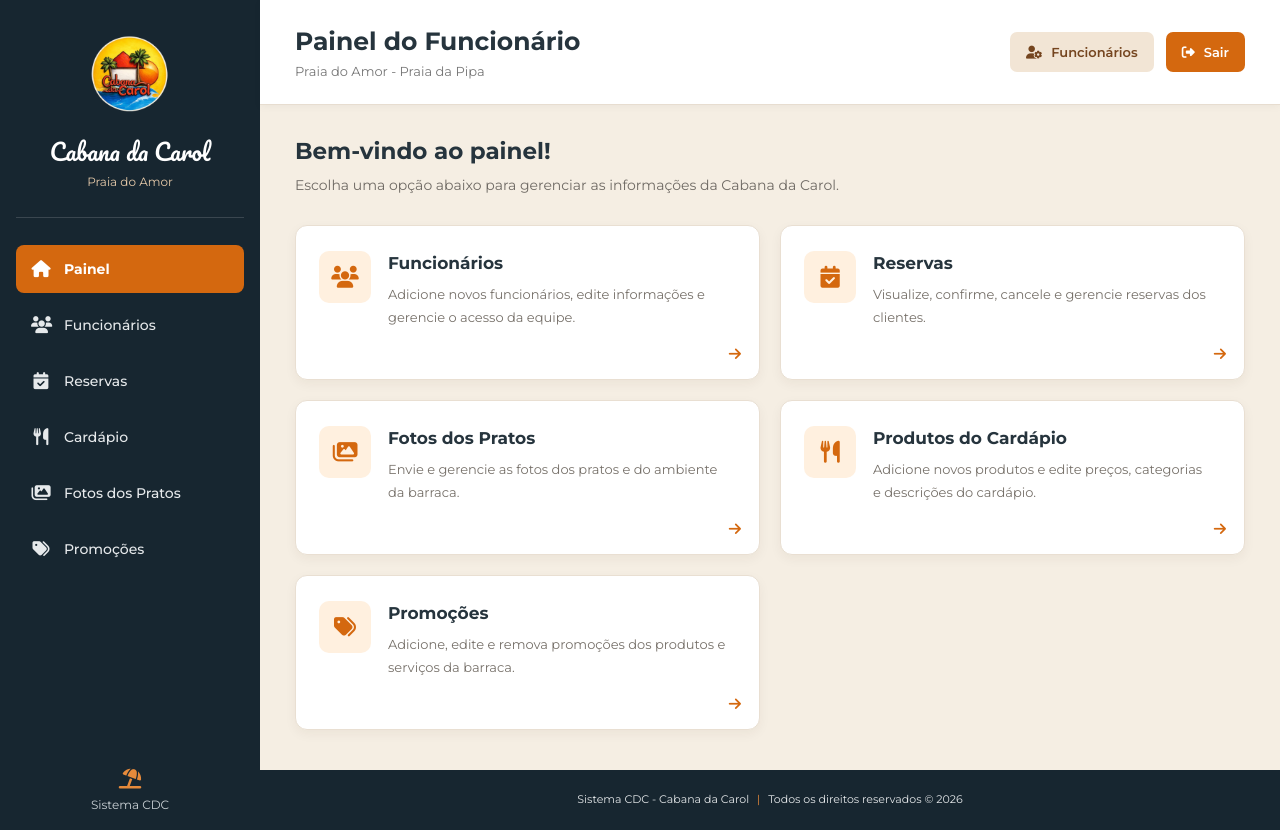
After one commit to srtaslv/sistema_cdc, a Django app: page /pagina-func/ in a window 1280 px wide. The commit adds this page. Run offline with Django 5.2, Linux system fonts and the light colour scheme; parts of the project's set-up code (start-up, migrations or seed data) failed here and were passed over.

Commit message:
adicionei tela inicial do funcionario

```diff
--- a/banco_de_dados/templates/funcionario.html
+++ b/banco_de_dados/templates/funcionario.html
@@ -53,7 +53,7 @@
                 Localização
             </a>
 
-            <a href="{% url 'pagina_contatos' %}" class="ativo">
+            <a href="{% url 'pagina_contatos' %}">
                 <i class="fa-solid fa-phone"></i>
                 Contato
             </a>
--- /dev/null
+++ b/banco_de_dados/templates/inicio_funcionario.html
@@ -0,0 +1,238 @@
+
+{% load static %}
+<!DOCTYPE html>
+<html lang="pt-BR">
+<head>
+    <meta charset="UTF-8">
+    <meta name="viewport" content="width=device-width, initial-scale=1.0">
+
+    <title>Painel do Funcionário - Cabana da Carol</title>
+
+    <link rel="stylesheet" href="{% static 'css/inicio_funcionario.css' %}">
+
+    <link rel="preconnect" href="https://fonts.googleapis.com">
+    <link rel="preconnect" href="https://fonts.gstatic.com" crossorigin>
+
+    <link href="https://fonts.googleapis.com/css2?family=Montserrat:wght@400;500;600;700;800&family=Pacifico&display=swap"
+          rel="stylesheet">
+
+    <link rel="stylesheet"
+          href="https://cdnjs.cloudflare.com/ajax/libs/font-awesome/6.5.2/css/all.min.css">
+</head>
+
+<body>
+
+    <div class="estrutura-painel">
+
+        <!-- MENU LATERAL -->
+        <aside class="menu-lateral">
+
+            <div class="identidade-marca">
+                <img src="{% static 'img/logo.png' %}"
+                     alt="Logo da Cabana da Carol">
+
+                <h2>Cabana da Carol</h2>
+                <p>Praia do Amor</p>
+            </div>
+
+            <nav class="navegacao">
+
+                <a href="{% url 'inicio_funcionario' %}"
+                   class="item-menu ativo">
+                    <i class="fa-solid fa-house"></i>
+                    <span>Painel</span>
+                </a>
+
+                <a href="#funcionarios" class="item-menu">
+                    <i class="fa-solid fa-users"></i>
+                    <span>Funcionários</span>
+                </a>
+
+                <a href="#reservas" class="item-menu">
+                    <i class="fa-solid fa-calendar-check"></i>
+                    <span>Reservas</span>
+                </a>
+
+                <a href="#cardapio" class="item-menu">
+                    <i class="fa-solid fa-utensils"></i>
+                    <span>Cardápio</span>
+                </a>
+
+                <a href="#fotos-pratos" class="item-menu">
+                    <i class="fa-solid fa-images"></i>
+                    <span>Fotos dos Pratos</span>
+                </a>
+
+                <a href="{% url 'promocoes' %}" class="item-menu">
+                    <i class="fa-solid fa-tags"></i>
+                    <span>Promoções</span>
+                </a>
+
+            </nav>
+
+            <div class="rodape-menu">
+                <i class="fa-solid fa-umbrella-beach"></i>
+                <p>Sistema CDC</p>
+            </div>
+
+        </aside>
+
+
+        <!-- ÁREA PRINCIPAL -->
+        <main class="conteudo-principal">
+
+            <!-- CABEÇALHO -->
+            <header class="cabecalho">
+
+                <div class="titulo-cabecalho">
+                    <h1>Painel do Funcionário</h1>
+                    <p>Praia do Amor - Praia da Pipa</p>
+                </div>
+
+                <div class="acoes-cabecalho">
+
+                    <a href="#funcionarios" class="botao-funcionarios">
+                        <i class="fa-solid fa-user-gear"></i>
+                        <span>Funcionários</span>
+                    </a>
+
+                    <a href="{% url 'pagina_inicial' %}" class="botao-sair">
+                        <i class="fa-solid fa-right-from-bracket"></i>
+                        <span>Sair</span>
+                    </a>
+
+                </div>
+
+            </header>
+
+
+            <!-- CONTEÚDO DO PAINEL -->
+            <section class="area-painel">
+
+                <div class="boas-vindas">
+                    <h2>Bem-vindo ao painel!</h2>
+
+                    <p>
+                        Escolha uma opção abaixo para gerenciar
+                        as informações da Cabana da Carol.
+                    </p>
+                </div>
+
+
+                <!-- QUADRINHOS DO PAINEL -->
+                <div class="grade-cartoes">
+
+                    <!-- FUNCIONÁRIOS -->
+                    <a href="#funcionarios" class="cartao">
+                        <div class="icone-cartao">
+                            <i class="fa-solid fa-users"></i>
+                        </div>
+
+                        <div class="informacoes-cartao">
+                            <h3>Funcionários</h3>
+
+                            <p>
+                                Adicione novos funcionários, edite
+                                informações e gerencie o acesso da equipe.
+                            </p>
+                        </div>
+
+                        <i class="fa-solid fa-arrow-right seta-cartao"></i>
+                    </a>
+
+
+                    <!-- RESERVAS -->
+                    <a href="#reservas" class="cartao">
+                        <div class="icone-cartao">
+                            <i class="fa-solid fa-calendar-check"></i>
+                        </div>
+
+                        <div class="informacoes-cartao">
+                            <h3>Reservas</h3>
+
+                            <p>
+                                Visualize, confirme, cancele e gerencie
+                                reservas dos clientes.
+                            </p>
+                        </div>
+
+                        <i class="fa-solid fa-arrow-right seta-cartao"></i>
+                    </a>
+
+
+                    <!-- FOTOS DOS PRATOS -->
+                    <a href="#fotos-pratos" class="cartao">
+                        <div class="icone-cartao">
+                            <i class="fa-solid fa-images"></i>
+                        </div>
+
+                        <div class="informacoes-cartao">
+                            <h3>Fotos dos Pratos</h3>
+
+                            <p>
+                                Envie e gerencie as fotos dos pratos
+                                e do ambiente da barraca.
+                            </p>
+                        </div>
+
+                        <i class="fa-solid fa-arrow-right seta-cartao"></i>
+                    </a>
+
+
+                    <!-- PRODUTOS DO CARDÁPIO -->
+                    <a href="#cardapio" class="cartao">
+                        <div class="icone-cartao">
+                            <i class="fa-solid fa-utensils"></i>
+                        </div>
+
+                        <div class="informacoes-cartao">
+                            <h3>Produtos do Cardápio</h3>
+
+                            <p>
+                                Adicione novos produtos e edite preços,
+                                categorias e descrições do cardápio.
+                            </p>
+                        </div>
+
+                        <i class="fa-solid fa-arrow-right seta-cartao"></i>
+                    </a>
+
+
+                    <!-- PROMOÇÕES -->
+                    <a href="{% url 'promocoes' %}" class="cartao">
+                        <div class="icone-cartao">
+                            <i class="fa-solid fa-tags"></i>
+                        </div>
+
+                        <div class="informacoes-cartao">
+                            <h3>Promoções</h3>
+
+                            <p>
+                                Adicione, edite e remova promoções
+                                dos produtos e serviços da barraca.
+                            </p>
+                        </div>
+
+                        <i class="fa-solid fa-arrow-right seta-cartao"></i>
+                    </a>
+
+                </div>
+
+            </section>
+
+
+            <!-- RODAPÉ -->
+            <footer class="rodape">
+                <p>
+                    Sistema CDC - Cabana da Carol
+                    <span>|</span>
+                    Todos os direitos reservados © 2026
+                </p>
+            </footer>
+
+        </main>
+
+    </div>
+
+</body>
+</html>
--- a/banco_de_dados/urls.py
+++ b/banco_de_dados/urls.py
@@ -16,7 +16,7 @@ Including another URLconf
 """
 from django.contrib import admin
 from django.urls import path
-from core.views import listar_tabelas, cadastrar_bdd, pagina_inicial, pagina_contatos, cardapio, pagina_localizacao, pagina_funcionario, cardapio_teste, cadastrar_reserva, reserva_sucesso, promocoes
+from core.views import listar_tabelas, cadastrar_bdd, pagina_inicial, pagina_contatos, cardapio, pagina_localizacao, pagina_funcionario, cardapio_teste, cadastrar_reserva, reserva_sucesso, promocoes, inicio_funcionario
 
 urlpatterns = [
     path('reservas/', cadastrar_reserva, name='cadastrar_reserva'),
@@ -30,6 +30,7 @@ urlpatterns = [
     path('cadastrar_bdd/', cadastrar_bdd, name='cadastrar_bdd'),
     path('localizacao/', pagina_localizacao, name='pagina_localizacao'),
     path('promocoes/', promocoes, name='promocoes'),
+    path('pagina-func/', inicio_funcionario, name='inicio_funcionario'),
 
     path('admin/', admin.site.urls),
 ]
--- a/core/views.py
+++ b/core/views.py
@@ -42,7 +42,10 @@ def pagina_localizacao(request):
     return render (request, 'loc.html')
 
 def pagina_funcionario(request):
-    return render (request, 'funcionario.html')
+    if request.method == 'POST':
+        return redirect('inicio_funcionario')
+
+    return render(request, 'funcionario.html')
 
 
 def cardapio_teste(request):
@@ -79,3 +82,6 @@ def reserva_sucesso(request):
 
 def promocoes(request):
     return render(request, 'promocoes.html')
+
+def inicio_funcionario(request):
+    return render(request, 'inicio_funcionario.html')
--- /dev/null
+++ b/static/css/inicio_funcionario.css
@@ -0,0 +1,455 @@
+
+/* CONFIGURAÇÃO GERAL */
+
+* {
+    margin: 0;
+    padding: 0;
+    box-sizing: border-box;
+}
+
+html,
+body {
+    width: 100%;
+    min-height: 100%;
+}
+
+body {
+    font-family: "Montserrat", sans-serif;
+    background-color: #f5eee3;
+    color: #26343d;
+}
+
+a {
+    text-decoration: none;
+    color: inherit;
+}
+
+.estrutura-painel {
+    display: flex;
+    min-height: 100vh;
+}
+
+
+/* MENU LATERAL */
+
+.menu-lateral {
+    width: 260px;
+    min-width: 260px;
+    min-height: 100vh;
+    display: flex;
+    flex-direction: column;
+    background-color: #172630;
+    color: #ffffff;
+    padding: 25px 16px 18px;
+}
+
+
+/* LOGO E NOME */
+
+.identidade-marca {
+    text-align: center;
+    padding: 5px 8px 28px;
+    border-bottom: 1px solid rgba(255, 255, 255, 0.15);
+}
+
+.identidade-marca img {
+    width: 90px;
+    height: 90px;
+    object-fit: contain;
+    margin-bottom: 10px;
+}
+
+.identidade-marca h2 {
+    font-family: "Pacifico", cursive;
+    font-size: 23px;
+    font-weight: 400;
+    color: #ffffff;
+    line-height: 1.5;
+}
+
+.identidade-marca p {
+    font-size: 12px;
+    color: #e5c9a9;
+    margin-top: 5px;
+}
+
+
+/* OPÇÕES DO MENU */
+
+.navegacao {
+    display: flex;
+    flex-direction: column;
+    gap: 8px;
+    margin-top: 27px;
+}
+
+.item-menu {
+    display: flex;
+    align-items: center;
+    gap: 13px;
+    min-height: 48px;
+    padding: 13px 15px;
+    border-radius: 8px;
+    color: #e6e9eb;
+    font-size: 14px;
+    font-weight: 500;
+    transition: background-color 0.2s, color 0.2s;
+}
+
+.item-menu i {
+    width: 20px;
+    text-align: center;
+    font-size: 17px;
+}
+
+.item-menu:hover,
+.item-menu.ativo {
+    background-color: #d4680f;
+    color: #ffffff;
+}
+
+.item-menu.ativo {
+    font-weight: 700;
+}
+
+
+/* RODAPÉ DO MENU */
+
+.rodape-menu {
+    margin-top: auto;
+    padding-top: 25px;
+    text-align: center;
+    color: #c9d0d4;
+    font-size: 12px;
+}
+
+.rodape-menu i {
+    color: #e68a3b;
+    font-size: 20px;
+    margin-bottom: 8px;
+}
+
+
+/* CONTEÚDO PRINCIPAL */
+
+.conteudo-principal {
+    flex: 1;
+    min-width: 0;
+    min-height: 100vh;
+    display: flex;
+    flex-direction: column;
+    background-color: #f5eee3;
+}
+
+
+/* CABEÇALHO */
+
+.cabecalho {
+    min-height: 105px;
+    display: flex;
+    justify-content: space-between;
+    align-items: center;
+    gap: 20px;
+    padding: 22px 35px;
+    background-color: #ffffff;
+    border-bottom: 1px solid #e7ddd0;
+    box-shadow: 0 2px 8px rgba(0, 0, 0, 0.04);
+}
+
+.titulo-cabecalho h1 {
+    font-size: 25px;
+    font-weight: 700;
+    color: #26343d;
+}
+
+.titulo-cabecalho p {
+    margin-top: 7px;
+    color: #777777;
+    font-size: 13px;
+}
+
+.acoes-cabecalho {
+    display: flex;
+    align-items: center;
+    gap: 12px;
+}
+
+.botao-funcionarios,
+.botao-sair {
+    display: flex;
+    align-items: center;
+    justify-content: center;
+    gap: 9px;
+    padding: 12px 16px;
+    border-radius: 7px;
+    font-size: 13px;
+    font-weight: 600;
+    transition: background-color 0.2s;
+}
+
+.botao-funcionarios {
+    background-color: #f2e5d5;
+    color: #75451f;
+}
+
+.botao-funcionarios:hover {
+    background-color: #e8d4bb;
+}
+
+.botao-sair {
+    background-color: #d4680f;
+    color: #ffffff;
+}
+
+.botao-sair:hover {
+    background-color: #b95608;
+}
+
+
+/* ÁREA DO PAINEL */
+
+.area-painel {
+    flex: 1;
+    padding: 32px 35px 40px;
+}
+
+.boas-vindas {
+    margin-bottom: 27px;
+}
+
+.boas-vindas h2 {
+    font-size: 23px;
+    font-weight: 700;
+    color: #26343d;
+}
+
+.boas-vindas p {
+    margin-top: 9px;
+    font-size: 14px;
+    line-height: 1.7;
+    color: #6f6a64;
+}
+
+
+/* QUADRINHOS */
+
+.grade-cartoes {
+    display: grid;
+    grid-template-columns: repeat(2, minmax(0, 1fr));
+    gap: 20px;
+    align-items: stretch;
+}
+
+.cartao {
+    position: relative;
+    display: flex;
+    align-items: flex-start;
+    gap: 17px;
+    min-height: 155px;
+    padding: 25px 23px;
+    background-color: #ffffff;
+    border: 1px solid #e9dfd2;
+    border-radius: 12px;
+    box-shadow: 0 4px 12px rgba(65, 47, 29, 0.05);
+    transition: transform 0.2s, box-shadow 0.2s, border-color 0.2s;
+}
+
+.cartao:hover {
+    transform: translateY(-3px);
+    border-color: #d4680f;
+    box-shadow: 0 7px 18px rgba(65, 47, 29, 0.10);
+}
+
+
+/* ÍCONES DOS QUADRINHOS */
+
+.icone-cartao {
+    flex-shrink: 0;
+    display: flex;
+    align-items: center;
+    justify-content: center;
+    width: 52px;
+    height: 52px;
+    border-radius: 10px;
+    background-color: #fff0df;
+    color: #d4680f;
+    font-size: 22px;
+}
+
+.informacoes-cartao {
+    flex: 1;
+    min-width: 0;
+    padding-right: 10px;
+}
+
+.informacoes-cartao h3 {
+    margin: 2px 0 10px;
+    font-size: 17px;
+    font-weight: 700;
+    color: #26343d;
+}
+
+.informacoes-cartao p {
+    font-size: 13px;
+    line-height: 1.8;
+    color: #77716a;
+}
+
+.seta-cartao {
+    position: absolute;
+    right: 18px;
+    bottom: 18px;
+    color: #d4680f;
+    font-size: 14px;
+}
+
+
+/* RODAPÉ PRINCIPAL */
+
+.rodape {
+    padding: 20px 25px;
+    text-align: center;
+    background-color: #172630;
+    color: #e4e7e9;
+    font-size: 11px;
+    line-height: 1.8;
+}
+
+.rodape span {
+    padding: 0 5px;
+    color: #e68a3b;
+}
+
+
+/* TELAS MENORES */
+
+@media (max-width: 1100px) {
+    .menu-lateral {
+        width: 230px;
+        min-width: 230px;
+    }
+
+    .cabecalho {
+        padding: 22px 25px;
+    }
+
+    .area-painel {
+        padding: 28px 25px 35px;
+    }
+
+    .cartao {
+        padding: 22px 18px;
+        gap: 13px;
+    }
+
+    .icone-cartao {
+        width: 45px;
+        height: 45px;
+        font-size: 19px;
+    }
+}
+
+@media (max-width: 800px) {
+    .estrutura-painel {
+        flex-direction: column;
+    }
+
+    .menu-lateral {
+        width: 100%;
+        min-width: 0;
+        min-height: auto;
+        padding: 15px;
+    }
+
+    .identidade-marca {
+        display: flex;
+        align-items: center;
+        justify-content: center;
+        gap: 12px;
+        padding: 5px 5px 15px;
+    }
+
+    .identidade-marca img {
+        width: 55px;
+        height: 55px;
+        margin: 0;
+    }
+
+    .identidade-marca h2 {
+        font-size: 20px;
+    }
+
+    .identidade-marca p {
+        display: none;
+    }
+
+    .navegacao {
+        flex-direction: row;
+        flex-wrap: wrap;
+        justify-content: center;
+        gap: 7px;
+        margin-top: 15px;
+    }
+
+    .item-menu {
+        min-height: 42px;
+        padding: 10px 12px;
+        font-size: 12px;
+    }
+
+    .item-menu i {
+        font-size: 14px;
+    }
+
+    .rodape-menu {
+        display: none;
+    }
+
+    .conteudo-principal {
+        min-height: auto;
+    }
+}
+
+@media (max-width: 600px) {
+    .cabecalho {
+        align-items: flex-start;
+        flex-direction: column;
+        padding: 22px 18px;
+    }
+
+    .titulo-cabecalho h1 {
+        font-size: 22px;
+    }
+
+    .acoes-cabecalho {
+        width: 100%;
+    }
+
+    .botao-funcionarios,
+    .botao-sair {
+        flex: 1;
+        padding: 11px;
+    }
+
+    .area-painel {
+        padding: 25px 16px 30px;
+    }
+
+    .boas-vindas h2 {
+        font-size: 21px;
+    }
+
+    .grade-cartoes {
+        grid-template-columns: 1fr;
+        gap: 15px;
+    }
+
+    .cartao {
+        min-height: 135px;
+    }
+
+    .rodape {
+        padding: 18px 12px;
+        font-size: 10px;
+    }
+}
```
Also changed, not shown: banco_de_dados/settings.py (+7 -1 lines).
